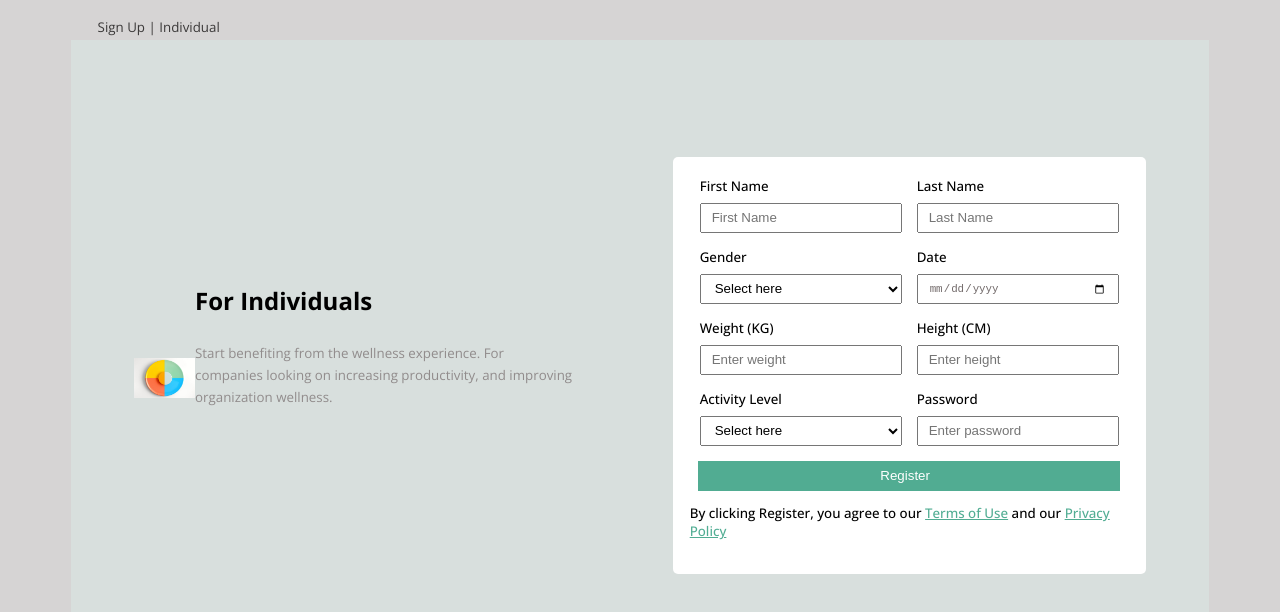
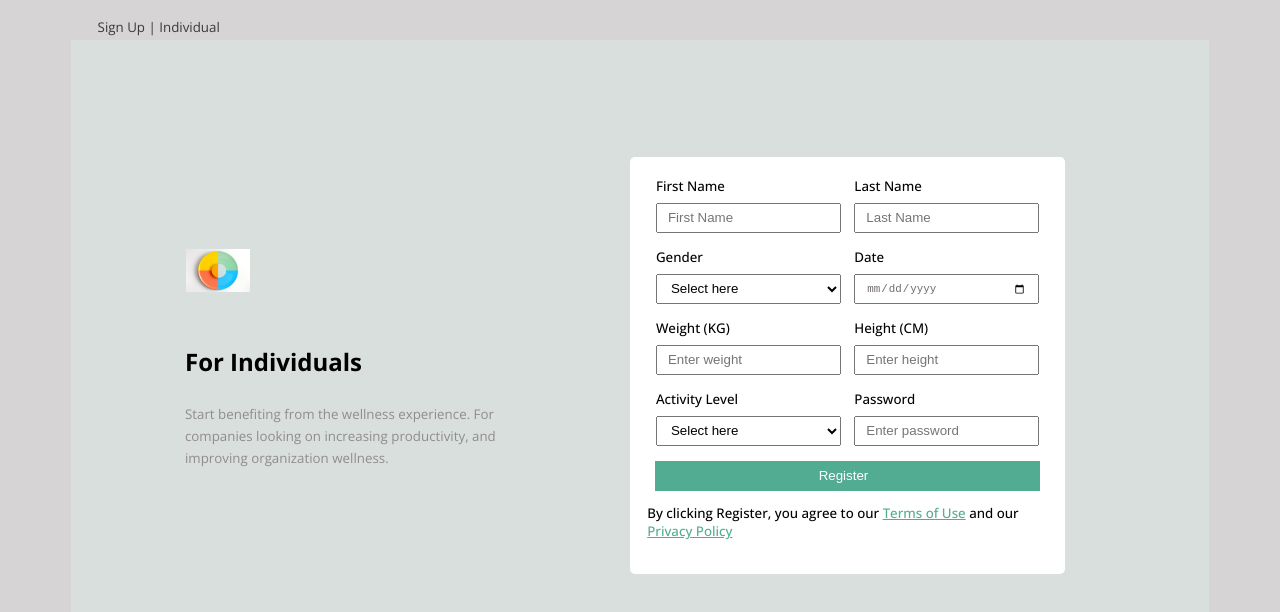
Before and after one commit to LibertyWritesCode/HTML-CSS-JS, a plain HTML site: page Alt School/css.assignmentfour.html in a window 1280 px wide. Drawn offline with nearby package versions, Linux system fonts and the light colour scheme; a web font is replaced by a local one.

Commit message:
assignment 4 done

```diff
--- a/Alt School/css.assignmentfour.css
+++ b/Alt School/css.assignmentfour.css
@@ -170,9 +170,14 @@ option:first-child, #faint {
         padding: 20px 12px;
         margin-left: 100px;
         width: 100%;
+        margin-right: 8%;
         display: flex;
         flex-wrap: wrap;
         justify-content: space-evenly;
+    }
+
+    #headtag {
+        margin-left: 5%;
     }
 
     .form-group {
@@ -182,7 +187,6 @@ option:first-child, #faint {
         margin-bottom: 15px;
         width: 45%;
     }
-
 
     input {
         padding: 10px;
@@ -196,9 +200,12 @@ option:first-child, #faint {
     }
 
     img {
-        max-width: 6%;
-        max-height: 10%;
-        padding-top: 25px;
+        margin-left: 4%;
+        max-width: 5%;
+        max-height: 15%;
+        position: absolute;
+        top: 28%;
+
     }
 
     button {
@@ -218,4 +225,8 @@ option:first-child, #faint {
         padding-left: 5px;
         padding-right: 15px;
     }
+
+    #headtag {
+        padding-top: 12%;
+    }
 }
```
